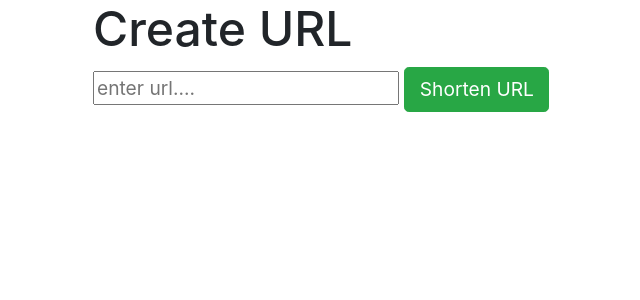
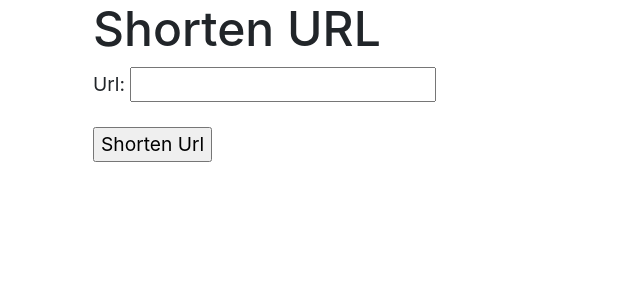
Before and after one commit to lapulgaatomica/django-url-shortener, a Django app: page /shorten-url/ in a window 1280 px wide. Shown: the part 116-416 px from the top of the page, without its empty margins (242-882 px from the left). Run offline with Django 3.2, Linux system fonts and the light colour scheme; some libraries are stand-ins or nearby versions.

Commit message:
fixed a minor bug in shortener\urls.py

```diff
--- a/shortener/urls.py
+++ b/shortener/urls.py
@@ -4,7 +4,7 @@ from .views import HomePageView, CreateUrlView, saveUrl, visit
 
 urlpatterns = [
     path('', HomePageView.as_view(), name='home'),
-    path('<str:pk>', visit, name='visit'),
+    path('visit/<str:pk>', visit, name='visit'),
     path('shorten-url/', CreateUrlView.as_view(), name='create_url'),
     path('save-url/', saveUrl, name='save_url'),
 ]
--- a/shortener/views.py
+++ b/shortener/views.py
@@ -1,13 +1,17 @@
-from django.shortcuts import render, redirect
 import uuid
-from django.views.generic import TemplateView, CreateView
+from django.shortcuts import render, redirect, get_object_or_404
+from django.views.generic import TemplateView
+from django.views.generic.edit import CreateView
+
 from .models import Url
 
 class HomePageView(TemplateView):
     template_name = 'home.html'
 
-class CreateUrlView(TemplateView):
+class CreateUrlView(CreateView):
+    model = Url
     template_name = 'createurl.html'
+    fields = ['url']
 
 def saveUrl(request):
     if request.method == 'POST':
--- a/templates/createurl.html
+++ b/templates/createurl.html
@@ -2,10 +2,10 @@
 {% block title %}Create URL{% endblock title %}
 
 {% block content %}
-<h1>Create URL</h1>
+<h1>Shorten URL</h1>
 <form action="{% url 'save_url' %}" method="post">
   {% csrf_token %}
-  <input type="text" name="url" id="url" placeholder="enter url....">
-  <input type="submit" class='btn btn-success' value="Shorten URL">
+  {{form.as_p}}
+  <input type="submit" value="Shorten Url">
 </form>
 {% endblock content %}
```
